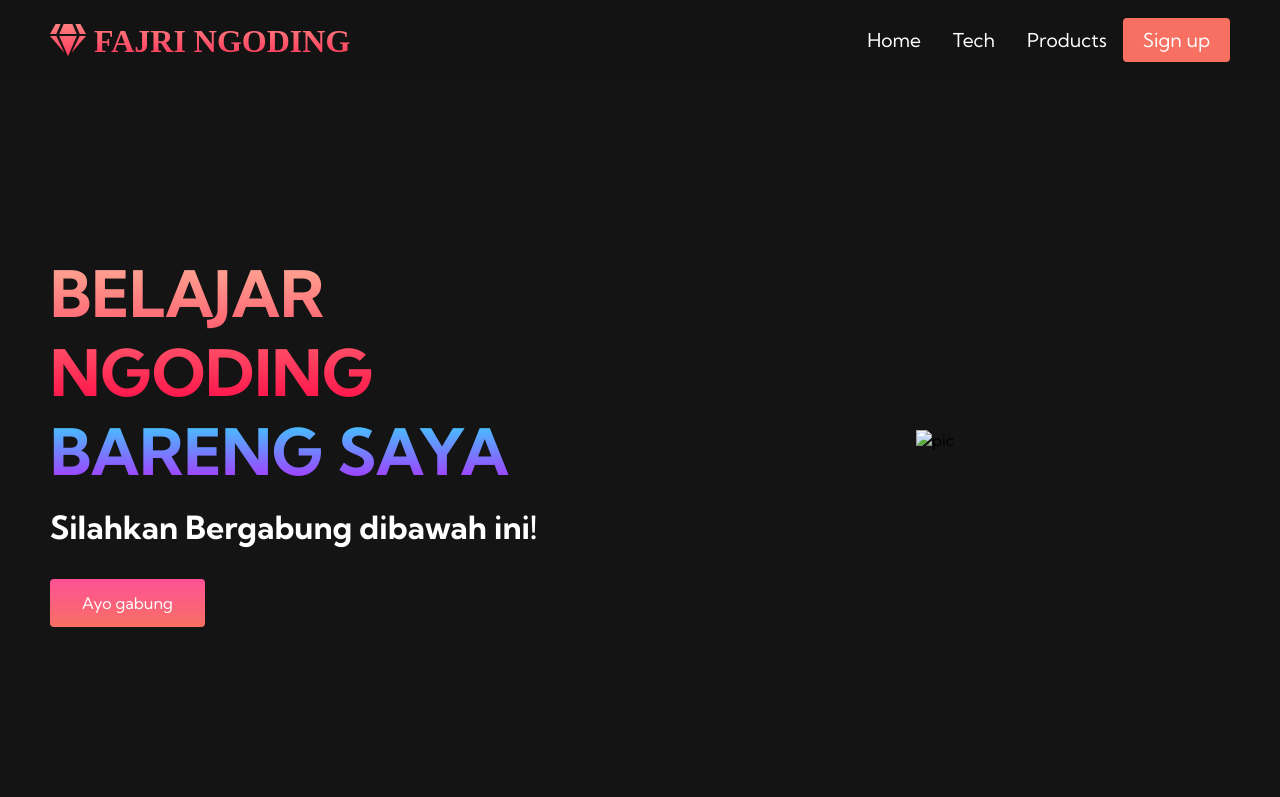
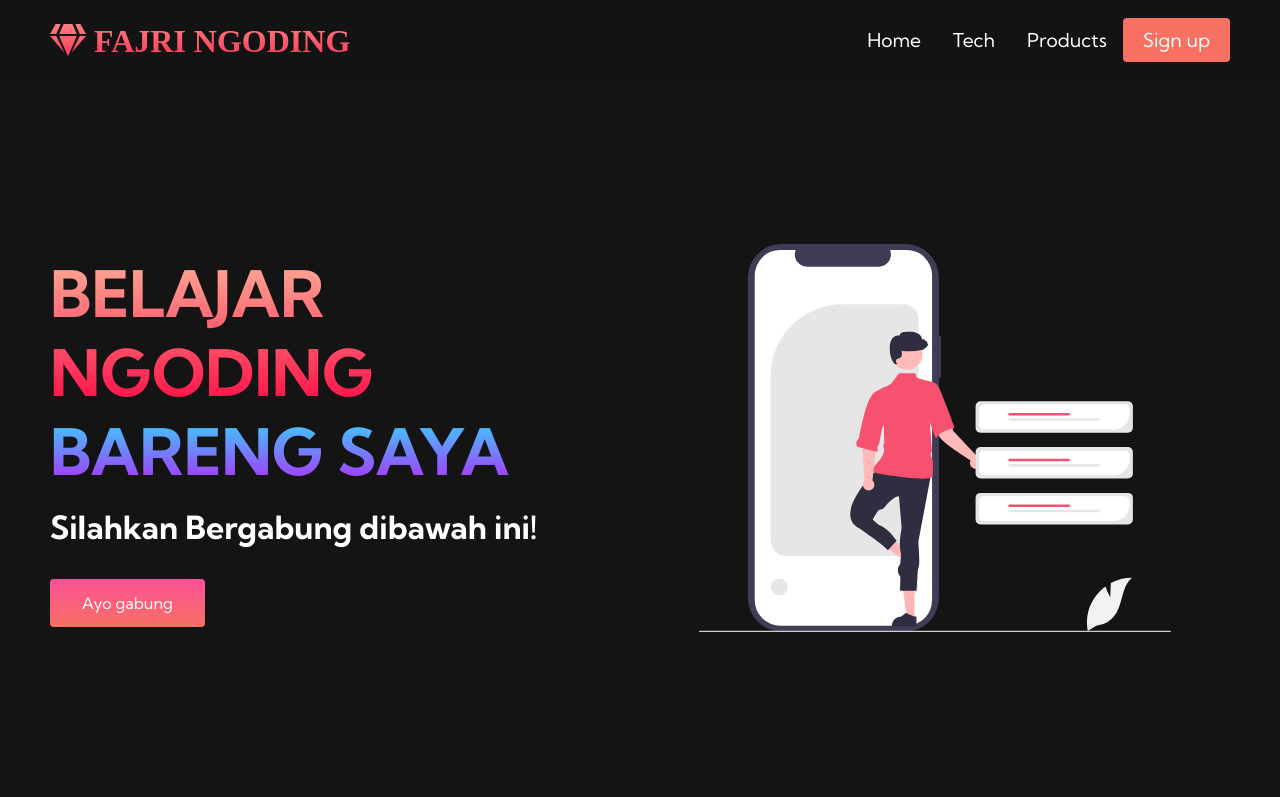
Before and after one commit to IqbalFajri22/Fajringoding.github-io, a plain HTML site: page index.html in a window 1280 px wide. Shown: the top 797 px of the page. Drawn offline with Linux system fonts and the light colour scheme.

Commit message:
Update index.html

```diff
--- a/index.html
+++ b/index.html
@@ -44,7 +44,7 @@
            <button class="main__btn"><a href="/">Ayo gabung</a></button>
            </div>
            <div class="main__img--container">
-               <img src="images/undraw_my_notifications_re_ehmk.svg" alt="pic" id="main__img">
+               <img src="/undraw_my_notifications_re_ehmk.svg" alt="pic" id="main__img">
         </div>
 
     </div>
```
